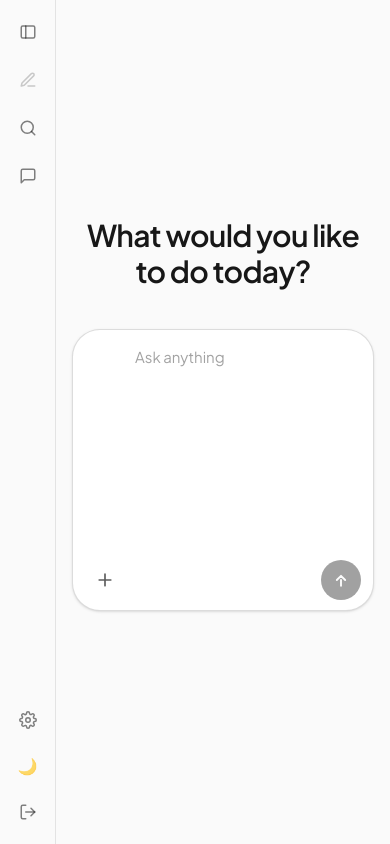
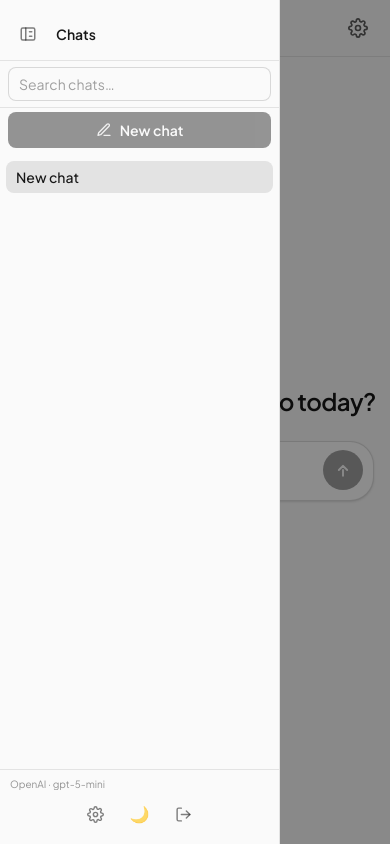
Before and after one commit to saif0307/chat-tool, a Next.js app: page / in a window 390 px wide. Both pictures are taken after a click on the button 28 px from the left and 26 px from the top of the page. Built offline with nearby package versions, Linux system fonts and the light colour scheme.

Commit message:
Fully responsive app

```diff
--- a/app/globals.css
+++ b/app/globals.css
@@ -43,6 +43,20 @@ body {
   color: var(--foreground);
 }
 
+/* iOS notch / home indicator */
+.safe-area-pb {
+  padding-bottom: max(0.75rem, env(safe-area-inset-bottom));
+}
+
+.safe-area-pt {
+  padding-top: max(0.5rem, env(safe-area-inset-top));
+}
+
+.safe-area-px {
+  padding-left: max(0.75rem, env(safe-area-inset-left));
+  padding-right: max(0.75rem, env(safe-area-inset-right));
+}
+
 /*
  * Chat Markdown — Tailwind Preflight sets ul/ol/menu { list-style: none }, which makes
  * bullet and numbered lists look like plain paragraphs. Restore markers inside the
--- a/app/layout.tsx
+++ b/app/layout.tsx
@@ -1,4 +1,4 @@
-import type { Metadata } from "next";
+import type { Metadata, Viewport } from "next";
 import { JetBrains_Mono, Plus_Jakarta_Sans } from "next/font/google";
 import { ThemeProvider } from "@/components/theme-provider";
 import "./globals.css";
@@ -21,6 +21,12 @@ export const metadata: Metadata = {
   description: "OpenAI & Anthropic chat with streaming",
 };
 
+export const viewport: Viewport = {
+  width: "device-width",
+  initialScale: 1,
+  viewportFit: "cover",
+};
+
 export default function RootLayout({
   children,
 }: Readonly<{
--- a/app/login/page.tsx
+++ b/app/login/page.tsx
@@ -39,11 +39,11 @@ function LoginForm() {
   }
 
   return (
-    <div className="bg-background text-foreground relative flex min-h-dvh flex-col items-center justify-center px-4 py-10">
-      <div className="absolute right-4 top-4 md:right-8 md:top-8">
+    <div className="bg-background text-foreground relative flex min-h-dvh flex-col items-center justify-center px-4 py-10 safe-area-px">
+      <div className="absolute right-4 top-4 safe-area-pt md:right-8 md:top-8">
         <ThemeToggle />
       </div>
-      <div className="border-foreground/10 bg-background w-full max-w-sm rounded-2xl border p-8 shadow-sm">
+      <div className="border-foreground/10 bg-background w-full max-w-sm rounded-2xl border p-6 shadow-sm sm:p-8">
         <h1 className="text-lg font-semibold tracking-tight">Sign in</h1>
         <p className="text-foreground/60 mt-1 text-sm">
           Enter the site password to use the chat.
--- a/components/attachment-display.tsx
+++ b/components/attachment-display.tsx
@@ -45,7 +45,7 @@ export function MessageAttachmentPart({ url, filename, mediaType }: MessageFileP
             data={url}
             type="application/pdf"
             aria-label={label}
-            className="bg-background min-h-[420px] w-full rounded-lg border border-dashed"
+            className="bg-background min-h-[min(50vh,240px)] w-full rounded-lg border border-dashed sm:min-h-[420px]"
           >
             <div className="text-foreground/75 flex flex-col gap-2 p-4 text-sm">
               <p>PDF preview is not available in this browser.</p>
--- a/components/chat-app.tsx
+++ b/components/chat-app.tsx
@@ -41,6 +41,7 @@ export function ChatApp() {
   const [sessions, setSessions] = useState<ChatSession[]>([]);
   const [activeId, setActiveId] = useState<string | null>(null);
   const [appSettings, setAppSettings] = useState<AppChatSettings>(defaultAppChatSettings);
+  const [mobileNavOpen, setMobileNavOpen] = useState(false);
   /** Apply after `sessions` commits — avoids active id updating before / without the new session row. */
   const pendingActivateIdRef = useRef<string | null>(null);
   const composerDraftsRef = useRef<Map<string, ComposerDraft>>(new Map());
@@ -84,6 +85,7 @@ export function ChatApp() {
   const selectSession = useCallback((id: string) => {
     pendingActivateIdRef.current = null;
     setActiveId(id);
+    setMobileNavOpen(false);
   }, []);
 
   const getComposerDraft = useCallback((id: string): ComposerDraft => {
@@ -101,6 +103,15 @@ export function ChatApp() {
   const clearComposerDraft = useCallback((id: string) => {
     composerDraftsRef.current.delete(id);
   }, []);
+
+  useEffect(() => {
+    if (!mobileNavOpen) return;
+    const prev = document.body.style.overflow;
+    document.body.style.overflow = "hidden";
+    return () => {
+      document.body.style.overflow = prev;
+    };
+  }, [mobileNavOpen]);
 
   /** Drop abandoned empty chats shortly after the user switches away. */
   useEffect(() => {
@@ -239,11 +250,21 @@ export function ChatApp() {
 
   return (
     <ActiveChatControlsProvider>
-      <div className="flex h-full min-h-0 flex-1">
+      <div className="relative flex h-full min-h-0 flex-1">
+        {mobileNavOpen ? (
+          <button
+            type="button"
+            className="fixed inset-0 z-30 bg-black/45 md:hidden"
+            aria-label="Close menu"
+            onClick={() => setMobileNavOpen(false)}
+          />
+        ) : null}
         <ChatSidebar
           sessions={sessions}
           activeId={activeId}
           canCreateNewChat={canCreateNewChat}
+          mobileNavOpen={mobileNavOpen}
+          onCloseMobileNav={() => setMobileNavOpen(false)}
           onSelect={selectSession}
           onBumpToTop={bumpSessionToTop}
           onNew={handleNewChat}
@@ -261,6 +282,7 @@ export function ChatApp() {
           getComposerDraft={getComposerDraft}
           setComposerDraft={setComposerDraft}
           clearComposerDraft={clearComposerDraft}
+          onOpenMobileNav={() => setMobileNavOpen(true)}
         />
       </div>
     </ActiveChatControlsProvider>
--- a/components/chat-session-view.tsx
+++ b/components/chat-session-view.tsx
@@ -191,6 +191,7 @@ type Props = {
   getComposerDraft: (sessionId: string) => ComposerDraft;
   setComposerDraft: (sessionId: string, draft: ComposerDraft) => void;
   clearComposerDraft: (sessionId: string) => void;
+  onOpenMobileNav: () => void;
 };
 
 export function ChatSessionView({
@@ -202,6 +203,7 @@ export function ChatSessionView({
   getComposerDraft,
   setComposerDraft,
   clearComposerDraft,
+  onOpenMobileNav,
 }: Props) {
   const [settingsOpen, setSettingsOpen] = useState(false);
   const d0 = defaultAppChatSettings();
@@ -778,16 +780,67 @@ export function ChatSessionView({
 
   const isLanding = messages.length === 0;
 
+  const mobileHeader = (
+    <header className="border-foreground/10 bg-zinc-50/95 dark:bg-background/95 safe-area-pt flex shrink-0 items-center gap-2 border-b px-3 py-2 backdrop-blur-sm md:hidden">
+      <button
+        type="button"
+        onClick={onOpenMobileNav}
+        aria-label="Open chats"
+        className="text-foreground/70 hover:bg-foreground/10 hover:text-foreground inline-flex h-10 w-10 shrink-0 items-center justify-center rounded-lg transition-colors"
+      >
+        <svg
+          xmlns="http://www.w3.org/2000/svg"
+          viewBox="0 0 24 24"
+          fill="none"
+          stroke="currentColor"
+          strokeWidth="2"
+          strokeLinecap="round"
+          strokeLinejoin="round"
+          className="h-5 w-5"
+          aria-hidden
+        >
+          <line x1="4" x2="20" y1="6" y2="6" />
+          <line x1="4" x2="20" y1="12" y2="12" />
+          <line x1="4" x2="20" y1="18" y2="18" />
+        </svg>
+      </button>
+      <h1 className="text-foreground min-w-0 flex-1 truncate text-sm font-semibold">
+        {session.title}
+      </h1>
+      <button
+        type="button"
+        onClick={openSettings}
+        aria-label="Open settings"
+        className="text-foreground/70 hover:bg-foreground/10 hover:text-foreground inline-flex h-10 w-10 shrink-0 items-center justify-center rounded-lg transition-colors"
+      >
+        <svg
+          xmlns="http://www.w3.org/2000/svg"
+          viewBox="0 0 24 24"
+          fill="none"
+          stroke="currentColor"
+          strokeWidth="2"
+          strokeLinecap="round"
+          strokeLinejoin="round"
+          className="h-5 w-5"
+          aria-hidden
+        >
+          <path d="M12 15a3 3 0 1 0 0-6 3 3 0 0 0 0 6Z" />
+          <path d="M19.4 15a1.65 1.65 0 0 0 .33 1.82l.06.06a2 2 0 0 1 0 2.83 2 2 0 0 1-2.83 0l-.06-.06a1.65 1.65 0 0 0-1.82-.33 1.65 1.65 0 0 0-1 1.51V21a2 2 0 0 1-2 2 2 2 0 0 1-2-2v-.09A1.65 1.65 0 0 0 9 19.4a1.65 1.65 0 0 0-1.82.33l-.06.06a2 2 0 0 1-2.83 0 2 2 0 0 1 0-2.83l.06-.06a1.65 1.65 0 0 0 .33-1.82 1.65 1.65 0 0 0-1.51-1H3a2 2 0 0 1-2-2 2 2 0 0 1 2-2h.09A1.65 1.65 0 0 0 4.6 9a1.65 1.65 0 0 0-.33-1.82l-.06-.06a2 2 0 0 1 0-2.83 2 2 0 0 1 2.83 0l.06.06a1.65 1.65 0 0 0 1.82.33H9a1.65 1.65 0 0 0 1-1.51V3a2 2 0 0 1 2-2 2 2 0 0 1 2 2v.09a1.65 1.65 0 0 0 1 1.51 1.65 1.65 0 0 0 1.82-.33l.06-.06a2 2 0 0 1 2.83 0 2 2 0 0 1 0 2.83l-.06.06a1.65 1.65 0 0 0-.33 1.82V9a1.65 1.65 0 0 0 1.51 1H21a2 2 0 0 1 2 2 2 2 0 0 1-2 2h-.09a1.65 1.65 0 0 0-1.51 1Z" />
+        </svg>
+      </button>
+    </header>
+  );
+
   const composerDock = (
     <div
       ref={composerDockRef}
       className={
         isLanding
-          ? "flex w-full justify-center"
-          : "absolute inset-x-0 bottom-0 z-10 flex justify-center px-4 pb-4 pt-2"
+          ? "flex w-full justify-center px-1"
+          : "absolute inset-x-0 bottom-0 z-10 flex justify-center px-3 pt-2 safe-area-pb sm:px-4 before:pointer-events-none before:absolute before:inset-x-0 before:bottom-0 before:-top-8 before:bg-gradient-to-t before:from-zinc-50 before:via-zinc-50/80 before:to-transparent dark:before:from-background dark:before:via-background/80"
       }
     >
-      <div className={`mx-auto flex w-full flex-col gap-3 ${CHAT_COLUMN_MAX}`}>
+      <div className={`relative z-10 mx-auto flex w-full flex-col gap-3 ${CHAT_COLUMN_MAX}`}>
       {error && (
         <div
           role="alert"
@@ -826,7 +879,7 @@ export function ChatSessionView({
           className="hidden"
           disabled={busy}
         />
-        <div className="border-foreground/15 bg-white dark:bg-zinc-700 flex flex-col gap-2 rounded-[28px] border px-3 py-2 shadow-sm">
+        <div className="border-foreground/15 bg-white dark:bg-zinc-700 flex flex-col gap-2 rounded-[24px] border px-2.5 py-2 shadow-sm sm:rounded-[28px] sm:px-3">
           {(attachments.length > 0 || pastedSnippets.length > 0) && (
             <div className="flex flex-wrap gap-2 px-1 pt-0.5 pb-1">
               {attachments.map((file, idx) => (
@@ -940,10 +993,11 @@ export function ChatSessionView({
       onDragOver={onDragOverChat}
       onDrop={onDropFiles}
     >
+      {mobileHeader}
       {isLanding ? (
         <div className="relative flex min-h-0 flex-1 flex-col overflow-hidden">
-          <div className="flex min-h-0 flex-1 flex-col items-center justify-center gap-10 px-4 pb-12 pt-8">
-            <h2 className="text-foreground max-w-[min(100%,48rem)] text-center text-3xl font-semibold tracking-tight md:text-4xl">
+          <div className="flex min-h-0 flex-1 flex-col items-center justify-center gap-6 px-3 pb-8 pt-4 sm:gap-10 sm:px-4 sm:pb-12 sm:pt-8">
+            <h2 className="text-foreground max-w-[min(100%,48rem)] text-center text-2xl font-semibold tracking-tight sm:text-3xl md:text-4xl">
               What would you like to do today?
             </h2>
             {composerDock}
@@ -953,7 +1007,7 @@ export function ChatSessionView({
         <div className="relative flex min-h-0 flex-1 flex-col overflow-hidden">
           <div
             ref={messagesScrollRef}
-            className="flex min-h-0 flex-1 flex-col gap-4 overflow-y-auto overscroll-y-contain rounded-xl border border-transparent px-4 pt-4 pr-1 [scrollbar-gutter:stable] [overflow-anchor:none]"
+            className="flex min-h-0 flex-1 flex-col gap-3 overflow-y-auto overscroll-y-contain rounded-xl border border-transparent px-3 pt-3 pr-1 [scrollbar-gutter:stable] [overflow-anchor:none] sm:gap-4 sm:px-4 sm:pt-4"
           >
           {renderMessages.map((m, idx) => {
             const inlinedMeta =
@@ -980,7 +1034,7 @@ export function ChatSessionView({
                   }
                 >
                   <article
-                    className={`flex min-w-0 flex-col gap-2 rounded-3xl border px-5 py-4 ${
+                    className={`flex min-w-0 flex-col gap-2 rounded-3xl border px-4 py-3 sm:px-5 sm:py-4 ${
                       m.role === "user"
                         ? "border-foreground/10 bg-white dark:bg-[#2f2f2f] max-w-[min(100%,28rem)]"
                         : "border-foreground/10 w-full border bg-white shadow-sm dark:bg-[#2f2f2f]"
--- a/components/chat-sidebar.tsx
+++ b/components/chat-sidebar.tsx
@@ -22,6 +22,8 @@ type Props = {
   activeId: string | null;
   canCreateNewChat: boolean;
   appSettings: AppChatSettings;
+  mobileNavOpen: boolean;
+  onCloseMobileNav: () => void;
   onSelect: (id: string) => void;
   /** Reorder sidebar only after a tab click once the pointer leaves the menu. */
   onBumpToTop: (id: string) => void;
@@ -60,6 +62,8 @@ export function ChatSidebar({
   activeId,
   canCreateNewChat,
   appSettings,
+  mobileNavOpen,
+  onCloseMobileNav,
   onSelect,
   onBumpToTop,
   onNew,
@@ -125,6 +129,20 @@ export function ChatSidebar({
     pendingSortIdRef.current = null;
     onBumpToTop(id);
   }, [onBumpToTop]);
+
+  const closeSidebar = useCallback(() => {
+    flushPendingSort();
+    if (typeof window !== "undefined" && window.matchMedia("(max-width: 767px)").matches) {
+      onCloseMobileNav();
+      return;
+    }
+    persistExpanded(false);
+  }, [flushPendingSort, onCloseMobileNav, persistExpanded]);
+
+  const handleNewChat = useCallback(() => {
+    onNew();
+    onCloseMobileNav();
+  }, [onNew, onCloseMobileNav]);
 
   const fallbackSummary = useMemo(() => {
     const model = resolveEffectiveModel(
@@ -215,7 +233,7 @@ export function ChatSidebar({
         <Tooltip content={newChatTooltip} placement="right">
           <button
             type="button"
-            onClick={onNew}
+            onClick={handleNewChat}
             disabled={!canCreateNewChat}
             aria-label="New chat"
             className={iconBtnClass}
@@ -344,7 +362,7 @@ export function ChatSidebar({
   );
 
   const expandedPanel = (
-    <div className="flex min-h-0 flex-1 flex-col">
+    <div className="flex min-h-0 flex-1 flex-col safe-area-pt">
       <div className="border-foreground/10 flex shrink-0 items-center gap-2 border-b px-2 py-1.5">
         <Tooltip
           content="Close sidebar"
@@ -352,7 +370,7 @@ export function ChatSidebar({
         >
           <button
             type="button"
-            onClick={toggleExpanded}
+            onClick={closeSidebar}
             aria-expanded={expanded}
             aria-label="Close sidebar"
             className={iconBtnClass}
@@ -385,7 +403,7 @@ export function ChatSidebar({
         <Tooltip content={newChatTooltip}>
           <button
             type="button"
-            onClick={onNew}
+            onClick={handleNewChat}
             disabled={!canCreateNewChat}
             className="bg-foreground text-background hover:opacity-90 flex w-full items-center justify-center gap-2 rounded-lg px-3 py-2 text-sm font-semibold disabled:cursor-not-allowed disabled:opacity-45"
           >
@@ -459,6 +477,34 @@ export function ChatSidebar({
                 </Tooltip>
               )}
               {allowDelete && editingId !== s.id ? (
+                <div className="flex shrink-0 items-center">
+                  <Tooltip content="Rename chat">
+                    <button
+                      type="button"
+                      onClick={(e) => {
+                        e.stopPropagation();
+                        setDraftTitle(s.title);
+                        setEditingId(s.id);
+                      }}
+                      className="text-foreground/45 hover:bg-foreground/10 hover:text-foreground/90 rounded-md p-1.5 md:hidden"
+                      aria-label="Rename chat"
+                    >
+                      <svg
+                        xmlns="http://www.w3.org/2000/svg"
+                        viewBox="0 0 24 24"
+                        fill="none"
+                        stroke="currentColor"
+                        strokeWidth="2"
+                        strokeLinecap="round"
+                        strokeLinejoin="round"
+                        className="h-4 w-4"
+                        aria-hidden
+                      >
+                        <path d="M11 4H4a2 2 0 0 0-2 2v14a2 2 0 0 0 2 2h14a2 2 0 0 0 2-2v-7" />
+                        <path d="M18.5 2.5a2.121 2.121 0 0 1 3 3L12 15l-4 1 1-4 9.5-9.5z" />
+                      </svg>
+                    </button>
+                  </Tooltip>
                   <Tooltip content="Delete chat">
                     <button
                       type="button"
@@ -466,18 +512,19 @@ export function ChatSidebar({
                         e.stopPropagation();
                         onDelete(s.id);
                       }}
-                    className="text-foreground/35 hover:bg-foreground/10 hover:text-foreground/90 shrink-0 rounded-md p-1.5 text-lg leading-none opacity-0 transition-opacity group-hover:opacity-100"
+                      className="text-foreground/45 hover:bg-foreground/10 hover:text-foreground/90 shrink-0 rounded-md p-1.5 text-lg leading-none opacity-100 transition-opacity md:opacity-0 md:group-hover:opacity-100"
                     >
                       ×
                     </button>
                   </Tooltip>
+                </div>
               ) : null}
             </div>
           ))
         )}
       </nav>
 
-      <div className="border-foreground/10 mt-auto flex shrink-0 flex-col gap-1.5 border-t px-2 py-2">
+      <div className="border-foreground/10 mt-auto flex shrink-0 flex-col gap-1.5 border-t px-2 py-2 safe-area-pb">
         <Tooltip content="Model and options for the active chat">
           <p className="text-foreground/45 cursor-default truncate px-0.5 text-[10px] leading-tight tabular-nums">
             {summaryLine}
@@ -541,11 +588,16 @@ export function ChatSidebar({
   return (
     <aside
       onMouseLeave={flushPendingSort}
-      className={`border-foreground/10 bg-background flex min-h-0 shrink-0 flex-col overflow-hidden border-r transition-[width] duration-200 ease-out ${
-        expanded ? "w-[min(100%,280px)]" : "w-14"
+      className={`border-foreground/10 bg-background flex min-h-0 flex-col overflow-hidden border-r transition-transform duration-200 ease-out md:shrink-0 ${
+        mobileNavOpen ? "translate-x-0" : "-translate-x-full"
+      } fixed inset-y-0 left-0 z-40 w-[min(85vw,280px)] md:static md:z-auto md:translate-x-0 ${
+        expanded ? "md:w-[min(100%,280px)]" : "md:w-14"
       }`}
     >
+      <div className="flex min-h-0 flex-1 flex-col md:hidden">{expandedPanel}</div>
+      <div className="hidden min-h-0 flex-1 flex-col md:flex">
         {!expanded ? collapsedRail : expandedPanel}
+      </div>
     </aside>
   );
 }
--- a/components/draft-artifact-card.tsx
+++ b/components/draft-artifact-card.tsx
@@ -80,7 +80,7 @@ export function DraftArtifactCard({ body, format, streaming }: Props) {
       className="border-foreground/15 bg-foreground/6 mt-4 overflow-hidden rounded-2xl border shadow-inner"
       data-draft-artifact
     >
-      <div className="border-foreground/10 flex items-center justify-between gap-2 border-b px-3 py-2">
+      <div className="border-foreground/10 flex flex-wrap items-center justify-between gap-2 border-b px-3 py-2 sm:flex-nowrap">
         <button
           type="button"
           onClick={() => (editing ? exitEdit() : enterEdit())}
@@ -102,7 +102,7 @@ export function DraftArtifactCard({ body, format, streaming }: Props) {
           </svg>
           {editing ? "Done" : "Edit"}
         </button>
-        <span className="text-foreground/60 min-w-0 flex-1 truncate text-center text-xs font-medium">
+        <span className="text-foreground/60 order-3 min-w-0 basis-full truncate text-center text-xs font-medium sm:order-none sm:flex-1">
           {displayTitle}
           {streaming ? (
             <span className="text-foreground/45 ml-1.5 inline-block h-2 w-2 animate-pulse rounded-full bg-sky-500 align-middle" />
--- a/components/image-lightbox.tsx
+++ b/components/image-lightbox.tsx
@@ -29,7 +29,7 @@ export function ImageLightbox({ src, alt, open, onClose }: ImageLightboxProps) {
 
   return (
     <div
-      className="fixed inset-0 z-[200] flex items-center justify-center bg-black/85 p-4 backdrop-blur-[2px]"
+      className="fixed inset-0 z-[200] flex items-center justify-center bg-black/85 p-[max(1rem,env(safe-area-inset-top))_max(1rem,env(safe-area-inset-right))_max(1rem,env(safe-area-inset-bottom))_max(1rem,env(safe-area-inset-left))] backdrop-blur-[2px]"
       role="dialog"
       aria-modal="true"
       aria-label={alt || "Image preview"}
@@ -38,7 +38,7 @@ export function ImageLightbox({ src, alt, open, onClose }: ImageLightboxProps) {
       <button
         type="button"
         onClick={onClose}
-        className="absolute right-3 top-3 z-[201] rounded-full p-2 text-2xl leading-none text-zinc-200/90 transition-colors hover:bg-white/10 hover:text-white"
+        className="absolute right-[max(0.75rem,env(safe-area-inset-right))] top-[max(0.75rem,env(safe-area-inset-top))] z-[201] rounded-full p-2 text-2xl leading-none text-zinc-200/90 transition-colors hover:bg-white/10 hover:text-white"
         aria-label="Close preview"
       >
         ×
```
Also changed, not shown: components/chat-settings-modal.tsx (+11 -6 lines). Lines whose indentation alone changed are shown as unchanged.
